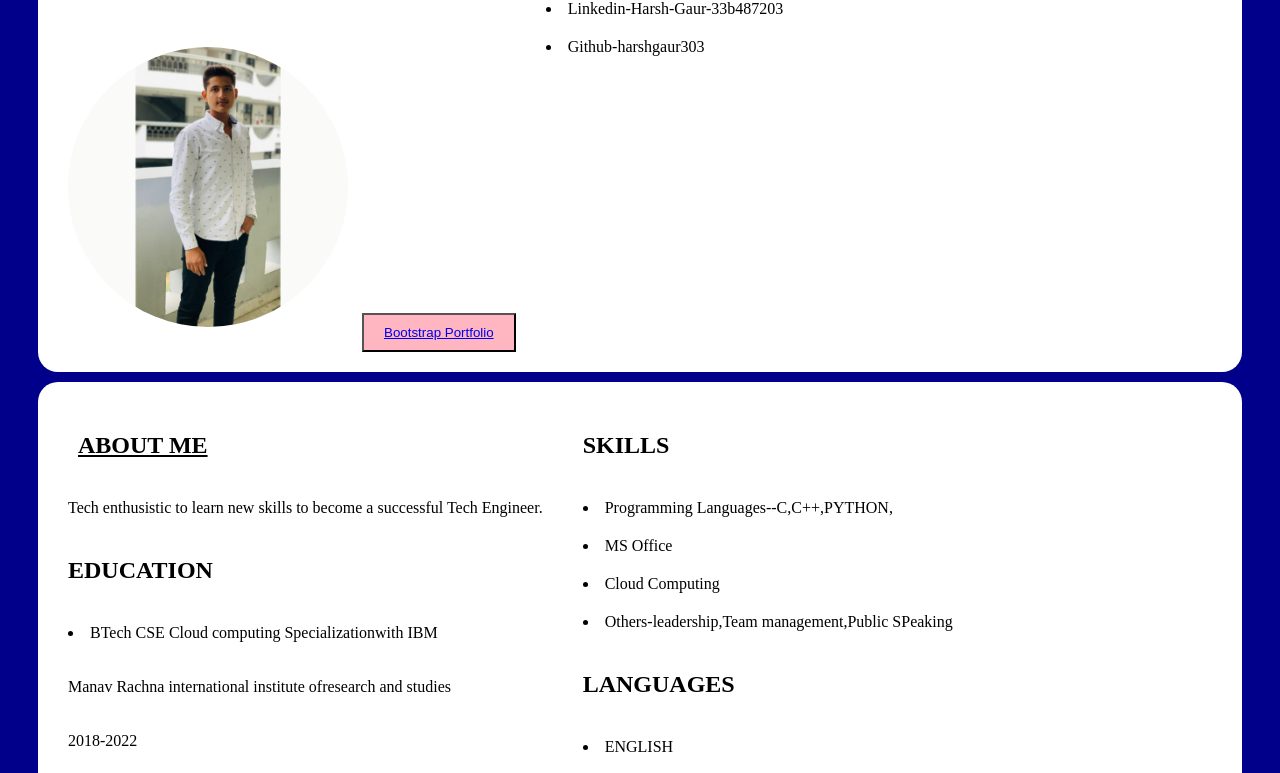
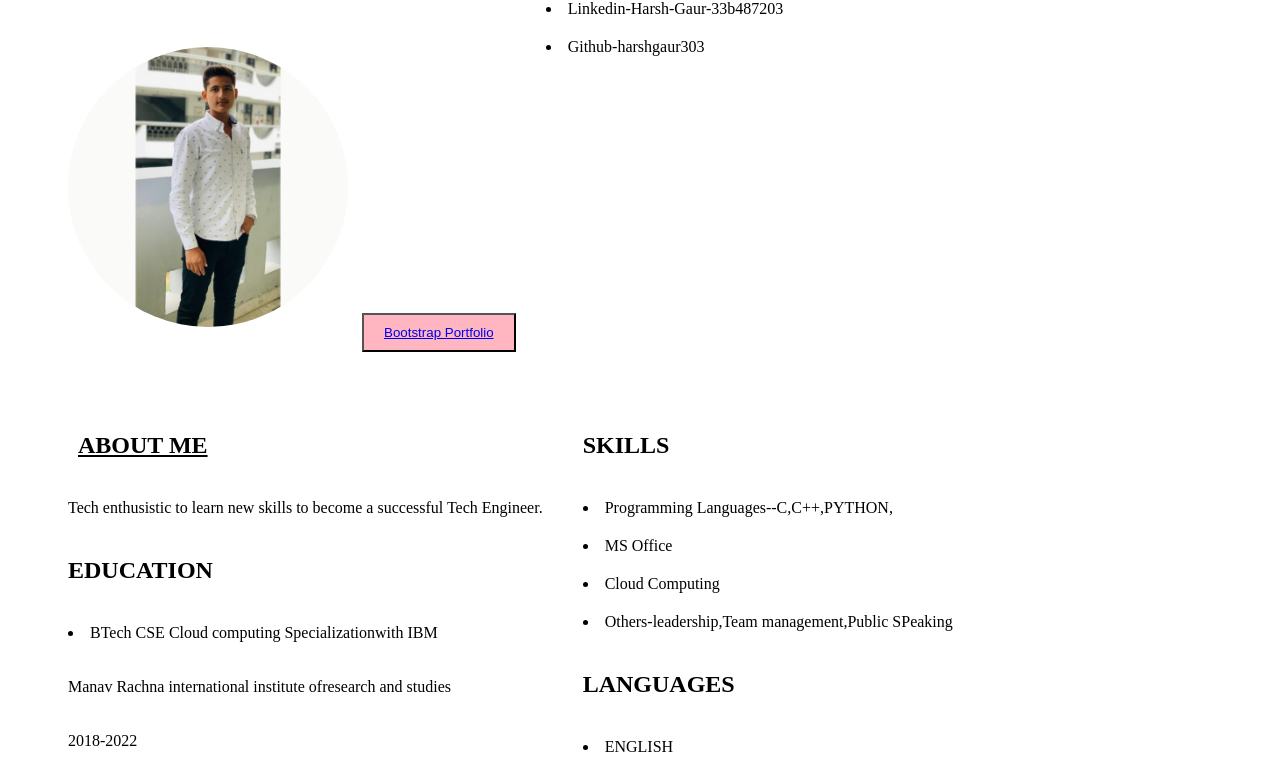
Before and after one commit to harshgaur303/Batch-3, a plain HTML site: page index.html in a window 1280 px wide. Shown: the part 182-955 px from the top of the page. Drawn offline with Linux system fonts and the light colour scheme.

Commit message:
Add files via upload

```diff
--- a/index.html
+++ b/index.html
@@ -37,7 +37,7 @@ div:hover{
 </style>
 </head>
 
-<body style="background-color: darkblue;">
+<body style="background-color: dark red;">
 
   <div class="row">
    <div class="column" >
```
